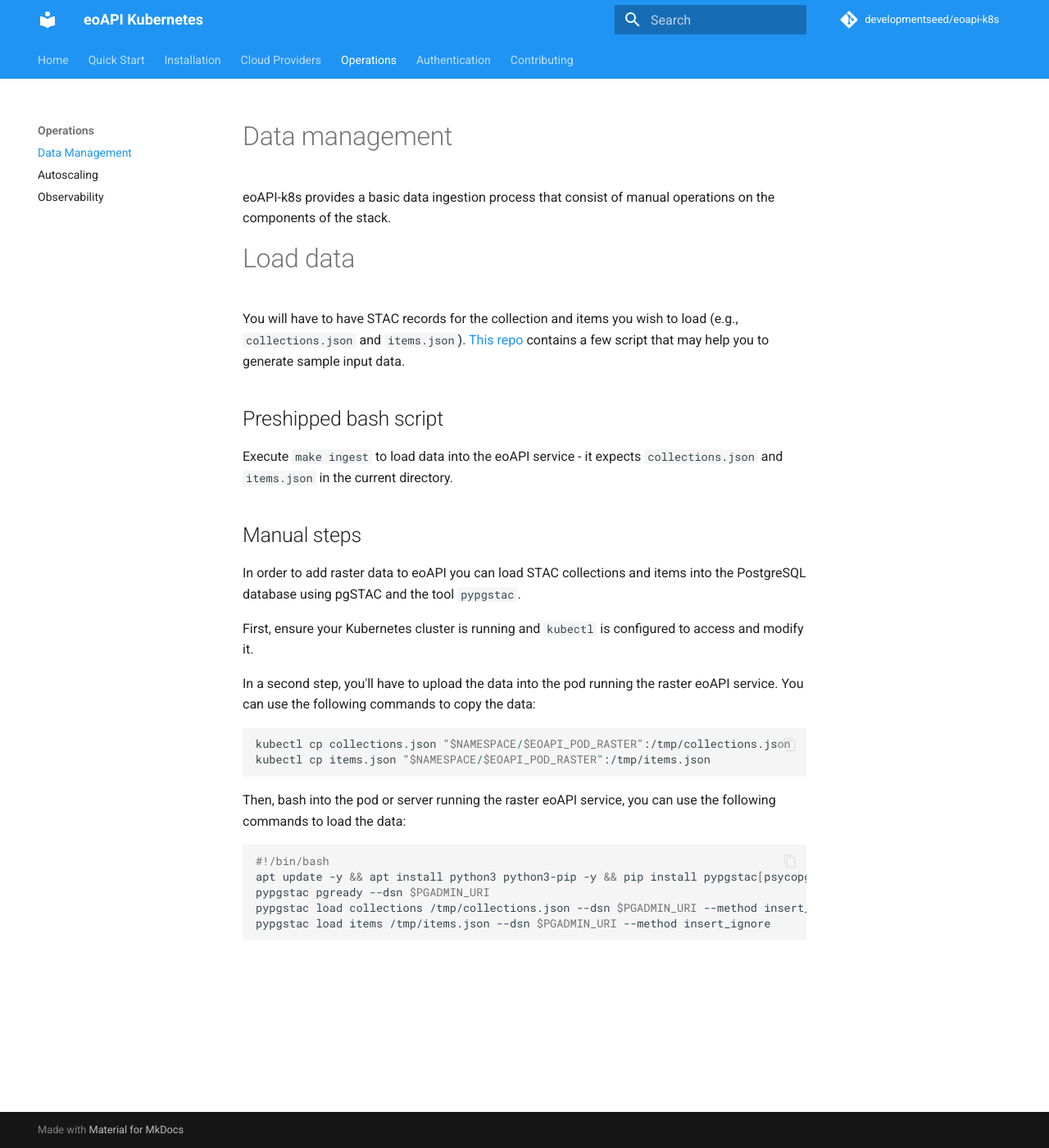
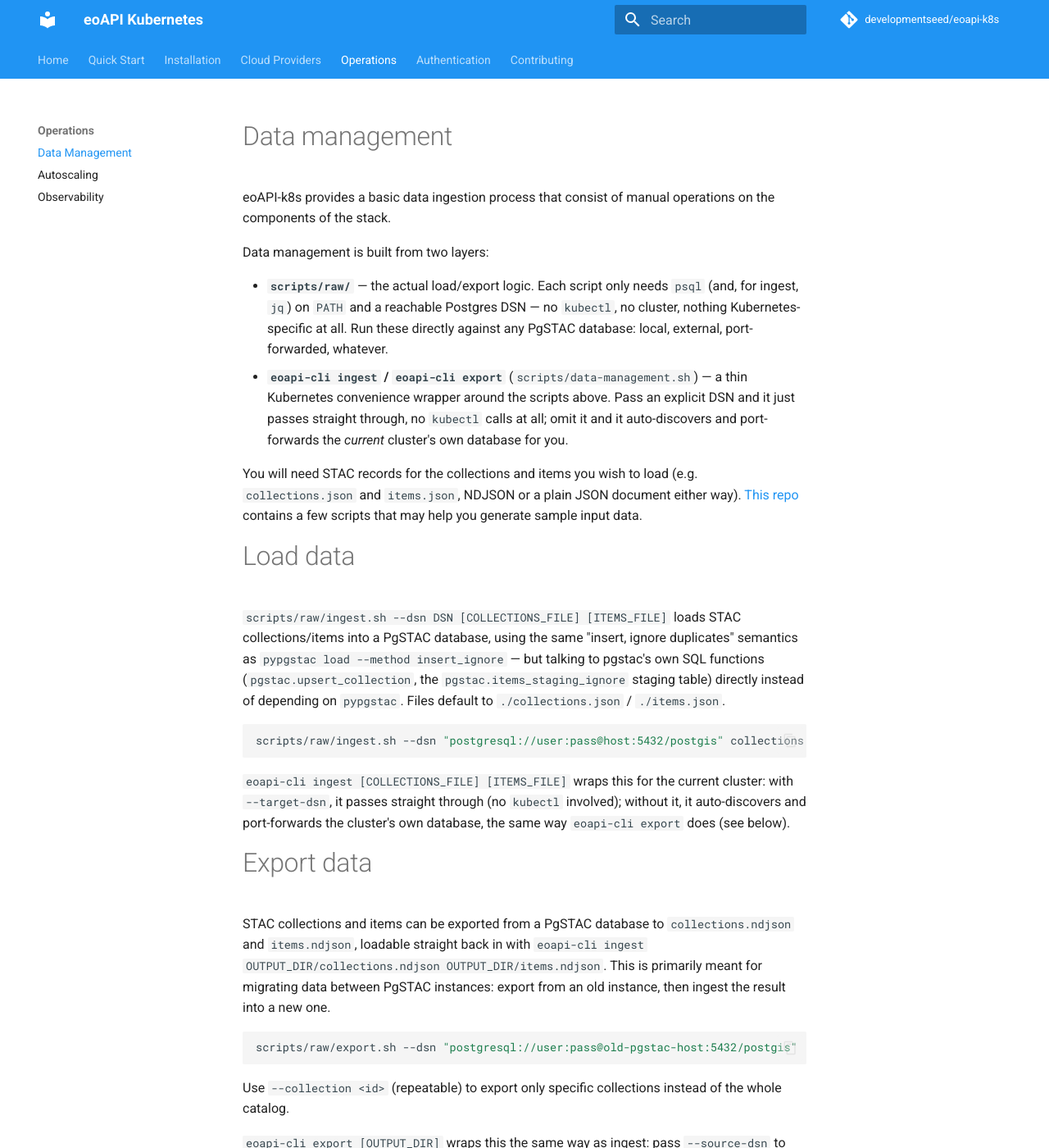
Before and after one commit to developmentseed/eoapi-k8s, an MkDocs documentation site: the page built from docs/manage-data.md, in a window 1280 px wide and 1400 px high. Shown: the whole window at 82% size. Built offline with MkDocs 1.6.1 and Material for MkDocs 9.7.7, drawn with Linux system fonts in a browser that asks for light colours; comment, search, counter and statistics services are not loaded; some of the changed text lies outside the part shown.

Commit message:
feat: add pgstac export script. (#600)

````diff
--- a/docs/manage-data.md
+++ b/docs/manage-data.md
@@ -1,11 +1,11 @@
 ---
 title: "Data Management"
-description: "Loading STAC collections and items into PostgreSQL using pypgstac"
+description: "Loading and exporting STAC collections and items in a PgSTAC database"
 external_links:
   - name: "eoapi-k8s Repository"
     url: "https://github.com/developmentseed/eoapi-k8s"
-  - name: "pypgstac Documentation"
-    url: "https://github.com/stac-utils/pypgstac"
+  - name: "PgSTAC Documentation"
+    url: "https://github.com/stac-utils/pgstac"
   - name: "STAC Specification"
     url: "https://stacspec.org/"
 ---
@@ -14,33 +14,93 @@
 
 eoAPI-k8s provides a basic data ingestion process that consist of manual operations on the components of the stack.
 
+Data management is built from two layers:
+
+- **`scripts/raw/`** — the actual load/export logic. Each script only needs `psql` (and, for
+  ingest, `jq`) on `PATH` and a reachable Postgres DSN — no `kubectl`, no cluster, nothing
+  Kubernetes-specific at all. Run these directly against any PgSTAC database: local, external,
+  port-forwarded, whatever.
+- **`eoapi-cli ingest` / `eoapi-cli export`** (`scripts/data-management.sh`) — a thin Kubernetes
+  convenience wrapper around the scripts above. Pass an explicit DSN and it just passes straight
+  through, no `kubectl` calls at all; omit it and it auto-discovers and port-forwards the
+  *current* cluster's own database for you.
+
+You will need STAC records for the collections and items you wish to load (e.g. `collections.json`
+and `items.json`, NDJSON or a plain JSON document either way).
+[This repo](https://github.com/vincentsarago/MAXAR_opendata_to_pgstac) contains a few scripts that
+may help you generate sample input data.
+
 # Load data
 
-You will have to have STAC records for the collection and items you wish to load (e.g., `collections.json` and `items.json`).
-[This repo](https://github.com/vincentsarago/MAXAR_opendata_to_pgstac) contains a few script that may help you to generate sample input data.
-
-## Preshipped bash script
-
-Execute `make ingest` to load data into the eoAPI service - it expects `collections.json` and `items.json` in the current directory.
-
-## Manual steps
-
-In order to add raster data to eoAPI you can load STAC collections and items into the PostgreSQL database using pgSTAC and the tool `pypgstac`.
-
-First, ensure your Kubernetes cluster is running and `kubectl` is configured to access and modify it.
-
-In a second step, you'll have to upload the data into the pod running the raster eoAPI service. You can use the following commands to copy the data:
+`scripts/raw/ingest.sh --dsn DSN [COLLECTIONS_FILE] [ITEMS_FILE]` loads STAC collections/items into
+a PgSTAC database, using the same "insert, ignore duplicates" semantics as `pypgstac load --method
+insert_ignore` — but talking to pgstac's own SQL functions (`pgstac.upsert_collection`, the
+`pgstac.items_staging_ignore` staging table) directly instead of depending on `pypgstac`. Files
+default to `./collections.json` / `./items.json`.
 
 ```bash
-kubectl cp collections.json "$NAMESPACE/$EOAPI_POD_RASTER":/tmp/collections.json
-kubectl cp items.json "$NAMESPACE/$EOAPI_POD_RASTER":/tmp/items.json
+scripts/raw/ingest.sh --dsn "postgresql://user:pass@host:5432/postgis" collections.json items.json
 ```
-Then, bash into the pod or server running the raster eoAPI service, you can use the following commands to load the data:
+
+`eoapi-cli ingest [COLLECTIONS_FILE] [ITEMS_FILE]` wraps this for the current cluster: with
+`--target-dsn`, it passes straight through (no `kubectl` involved); without it, it auto-discovers
+and port-forwards the cluster's own database, the same way `eoapi-cli export` does (see below).
+
+# Export data
+
+STAC collections and items can be exported from a PgSTAC database to `collections.ndjson` and
+`items.ndjson`, loadable straight back in with `eoapi-cli ingest OUTPUT_DIR/collections.ndjson
+OUTPUT_DIR/items.ndjson`. This is primarily meant for migrating data between PgSTAC instances:
+export from an old instance, then ingest the result into a new one.
 
 ```bash
-#!/bin/bash
-apt update -y && apt install python3 python3-pip -y && pip install pypgstac[psycopg]';
-pypgstac pgready --dsn $PGADMIN_URI
-pypgstac load collections /tmp/collections.json --dsn $PGADMIN_URI --method insert_ignore
-pypgstac load items /tmp/items.json --dsn $PGADMIN_URI --method insert_ignore
+scripts/raw/export.sh --dsn "postgresql://user:pass@old-pgstac-host:5432/postgis" ./stac-export
 ```
+
+Use `--collection <id>` (repeatable) to export only specific collections instead of the whole
+catalog.
+
+`eoapi-cli export [OUTPUT_DIR]` wraps this the same way as ingest: pass `--source-dsn` to export
+from an external PgSTAC instance (e.g. the old one you're migrating away from) — this just passes
+straight through to `scripts/raw/export.sh`, no `kubectl` calls happen at all:
+
+```bash
+eoapi-cli export --source-dsn "postgresql://user:pass@old-pgstac-host:5432/postgis" ./stac-export
+```
+
+## Auto-discovery (no --source-dsn / --target-dsn)
+
+Without an explicit DSN, both `eoapi-cli` commands auto-discover and port-forward the *current*
+cluster's own database (useful for testing/round-tripping against a dev deployment): they read the
+`{release}-pguser-postgres` secret's `uri` key, find the CrunchyData PGO primary pod (via its
+`postgres-operator.crunchydata.com/role=master` label — the `-primary` Service itself is headless
+with no selector, so `kubectl port-forward` can't target it directly), port-forward to that pod,
+and call the matching `scripts/raw/` script with the resulting local DSN. This only works when
+`postgresql.type` is `postgrescluster` (the chart's default) — for external-database
+configurations, pass `--source-dsn`/`--target-dsn` directly instead. Verified against a real k3d
+deployment.
+
+## How export hydration works
+
+Items are stored dehydrated in PgSTAC (fields shared with the collection are stripped out to save
+space), so a plain `SELECT * FROM items` would not produce valid, complete STAC Items. The script
+calls PgSTAC's own `pgstac.content_hydrate(items)` SQL function to reassemble full items, and
+streams query output straight to a file via psql's `\o` redirection (with unaligned, tuples-only
+output — one JSON object per line, i.e. NDJSON) — all within a single psql session per invocation,
+rather than one connection per query, since some port-forward setups only tolerate a small number
+of sequential connections before the tunnel drops.
+
+**Caveat:** `content_hydrate()`'s exact signature has changed across PgSTAC releases (and may
+change again). The script verifies the function exists on the source database before exporting and
+fails with a clear error otherwise. If you hit that error against an unusual/very old or very new
+PgSTAC version, fall back to inspecting the source database directly (`\df pgstac.*hydrate*` in
+`psql`) and adjust the export query manually — collections are stored whole and can always be
+exported directly with `select content from pgstac.collections`.
+
+Ingest has the same kind of version sensitivity in reverse: it relies on `pgstac.upsert_collection`
+and the `pgstac.items_staging_ignore` staging table existing, and verifies both before loading.
+`scripts/raw/ingest.sh` deliberately avoids `psql \copy` for the bulk item load — its default TEXT
+format treats backslash as its own escape character, which can corrupt JSON strings that already
+contain backslash sequences. Instead it streams one `insert into pgstac.items_staging_ignore
+(content) values ('<escaped>'::jsonb);` statement per record through a single `psql -f -` session,
+inside one transaction.
````
Also changed, not shown: scripts/README.md (+20 -8 lines), scripts/lib/README.md (+1 -1 lines), 6 other files.
